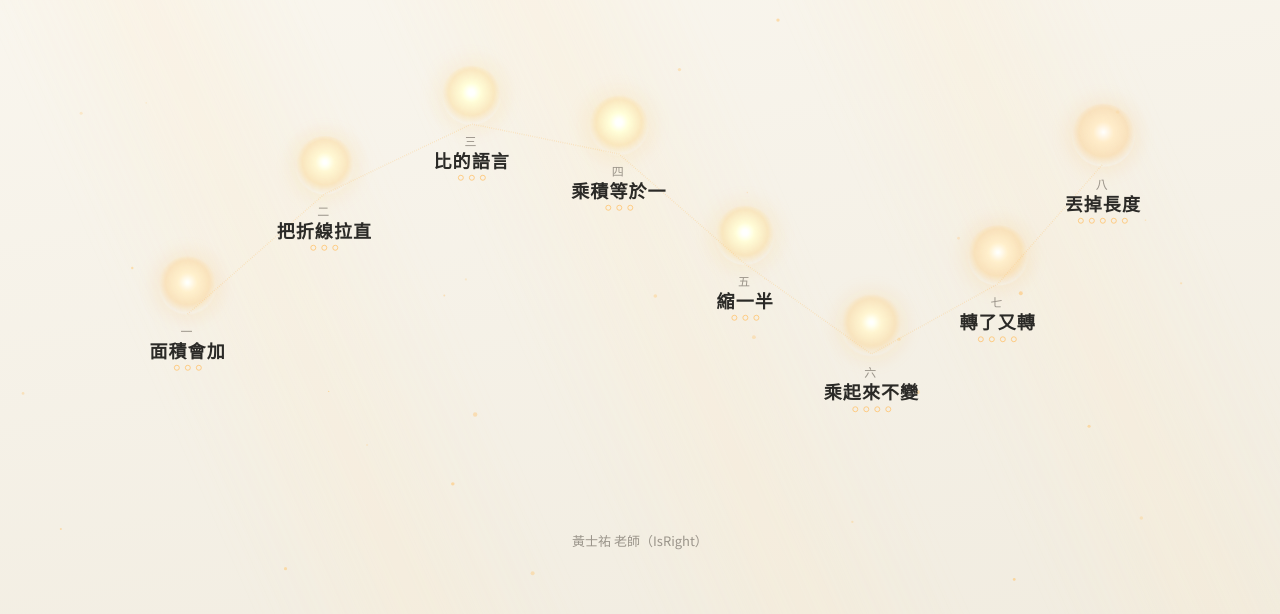
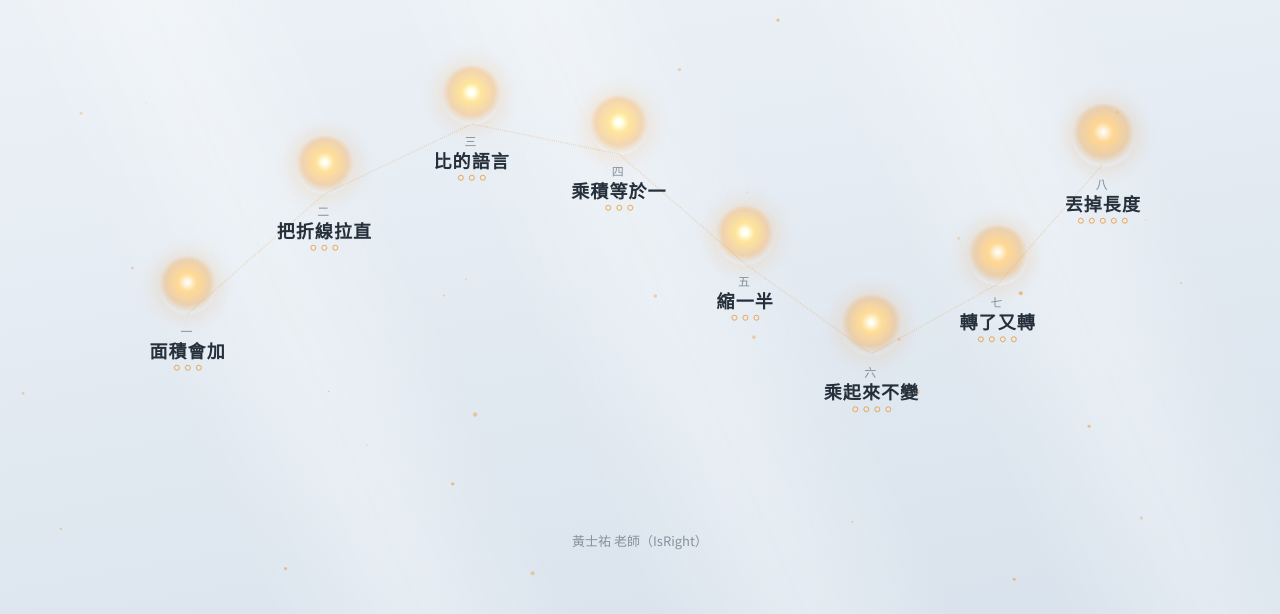
Before and after one commit to huangisright/explore-island, a plain HTML site: page _原始碼/geo.html in a window 1280 px wide. Shown: the part 186-800 px from the top of the page. Drawn offline with Linux system fonts and the light colour scheme; a web font is replaced by a local one.

Commit message:
幾何拾光：背景改冷色晨霧，光點改深琥珀，拉開色差
Co-Authored-By: Claude Opus 5.5 <noreply@anthropic.com>
Claude-Session: https://claude.ai/code/session_01E4TiaGGusbf3jPKKAEDweM

```diff
--- a/_原始碼/geo.html
+++ b/_原始碼/geo.html
@@ -11,16 +11,16 @@
 /* 幾何拾光：八道光沿著一條柔和的弧線排開，一道光是一個單元；做完的節讓那道光更亮。
    不用島嶼意象，畫面只有晨光、細塵和光點。 */
 :root{
-  --bg1:#fbf8f1; --bg2:#f1ece0; --ink:#2b2a27; --ink-2:#6b665c; --ink-3:#9a948a;
-  --glow:255,196,110; --glow-2:255,236,200; --line:#e4dccb; --card:#fffdf8cc; --card-edge:#eadfca;
-  --accent:#b8772f; --done:#c98a35;
+  --bg1:#f1f5f9; --bg2:#d8e2ec; --ink:#26303b; --ink-2:#55606d; --ink-3:#86919d;
+  --glow:236,150,48; --glow-2:255,212,140; --ray:255,255,255; --line:#cdd8e3; --card:#f7fafccc; --card-edge:#d0dbe6;
+  --accent:#b0611a; --done:#d4862a;
   --f-display:"LXGW WenKai TC","Kaiti TC","STKaiti",serif;
   --f-body:"Noto Sans TC","PingFang TC","Microsoft JhengHei",sans-serif;
   color-scheme:light;
 }
 @media (prefers-color-scheme:dark){:root{
-  --bg1:#1b1d24; --bg2:#14161c; --ink:#efe9dc; --ink-2:#b9b2a3; --ink-3:#7f796d;
-  --glow:255,190,105; --glow-2:255,225,180; --line:#2d2f37; --card:#22242bcc; --card-edge:#363841;
+  --bg1:#16203a; --bg2:#0b1020; --ink:#ecf0f6; --ink-2:#a9b4c4; --ink-3:#6f7b8e;
+  --glow:255,176,72; --glow-2:255,222,165; --ray:60,85,140; --line:#26304a; --card:#151d33cc; --card-edge:#2b3654;
   --accent:#e7ad62; --done:#f0b765; color-scheme:dark;
 }}
 *{box-sizing:border-box}
@@ -32,7 +32,7 @@ a{color:inherit}
 /* 光束與細塵 */
 .rays{position:fixed;inset:0;pointer-events:none;z-index:0;overflow:hidden}
 .rays i{position:absolute;top:-30%;width:22vw;height:160%;left:var(--x);transform:rotate(-24deg);
-  background:linear-gradient(90deg,transparent,rgba(var(--glow-2),.28),transparent);filter:blur(18px);opacity:.7}
+  background:linear-gradient(90deg,transparent,rgba(var(--ray),.45),transparent);filter:blur(18px);opacity:.7}
 #dust{position:fixed;inset:0;width:100%;height:100%;pointer-events:none;z-index:0}
 
 .page{position:relative;z-index:1;max-width:1100px;margin:0 auto;padding:22px 24px 40px}
```
Also changed, not shown: geo.html (+6 -6 lines).
